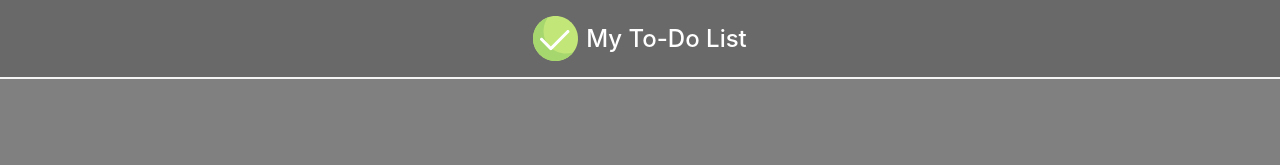
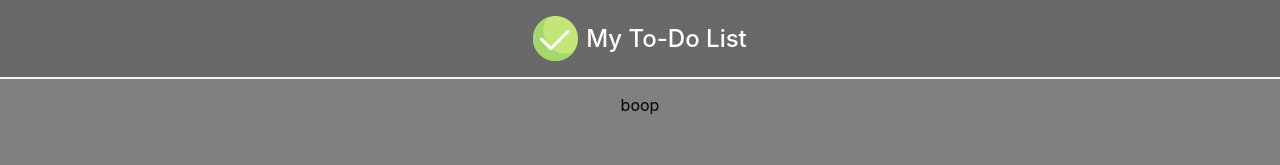
Before and after one commit to e-anderson/react-sample-project, a React (Create React App) app: page / in a window 1280 px wide. Shown: the top 165 px of the page. Built offline with nearby package versions, Linux system fonts and the light colour scheme.

Commit message:
modularized this a bit

```diff
--- a/src/App.js
+++ b/src/App.js
@@ -1,19 +1,11 @@
 import React, { Component } from 'react';
 import './App.scss';
+import { ListContainerComponent } from './Components/ToDoList/ListContainer/ListContainerComponent.js';
 
 class App extends Component {
   render() {
     return (
-      <div className="App">
-        <header className="App-header">
-        <img src={require('./logo.svg')} alt="" className="Logo"/>
-            <p>My To-Do List</p>
-        </header>
-        <div className="App-header-divider"></div>
-        <body>
-
-        </body>
-      </div>
+     <ListContainerComponent logo={require('./logo.svg')}/>
     );
   }
 }
--- /dev/null
+++ b/src/Components/ToDoList/ListContainer/ListContainerComponent.js
@@ -0,0 +1,18 @@
+import React from 'react';
+import './ListContainerComponent.scss';
+import { ListItemComponent } from '../ListItem/ListItemComponent';
+
+export class ListContainerComponent extends React.Component {
+    render() {
+        return (<div className="App">
+        <header className="App-header">
+        <img src={this.props.logo} alt="" className="Logo"/>
+            <p>My To-Do List</p>
+        </header>
+        <div className="App-header-divider"></div>
+        <body>
+          <ListItemComponent></ListItemComponent>
+        </body>
+      </div>);
+    }
+}
--- /dev/null
+++ b/src/Components/ToDoList/ListItem/ListItemComponent.js
@@ -0,0 +1,8 @@
+import React, { Component } from 'react';
+import './ListItemComponent.scss';
+
+export class ListItemComponent extends React.Component {
+    render() {
+        return <p>boop</p>
+    }
+}
```
Also changed, not shown: src/Components/ToDoList/ListContainer/ListContainerComponent.scss (added), src/Components/ToDoList/ListItem/ListItemComponent.scss (added).
